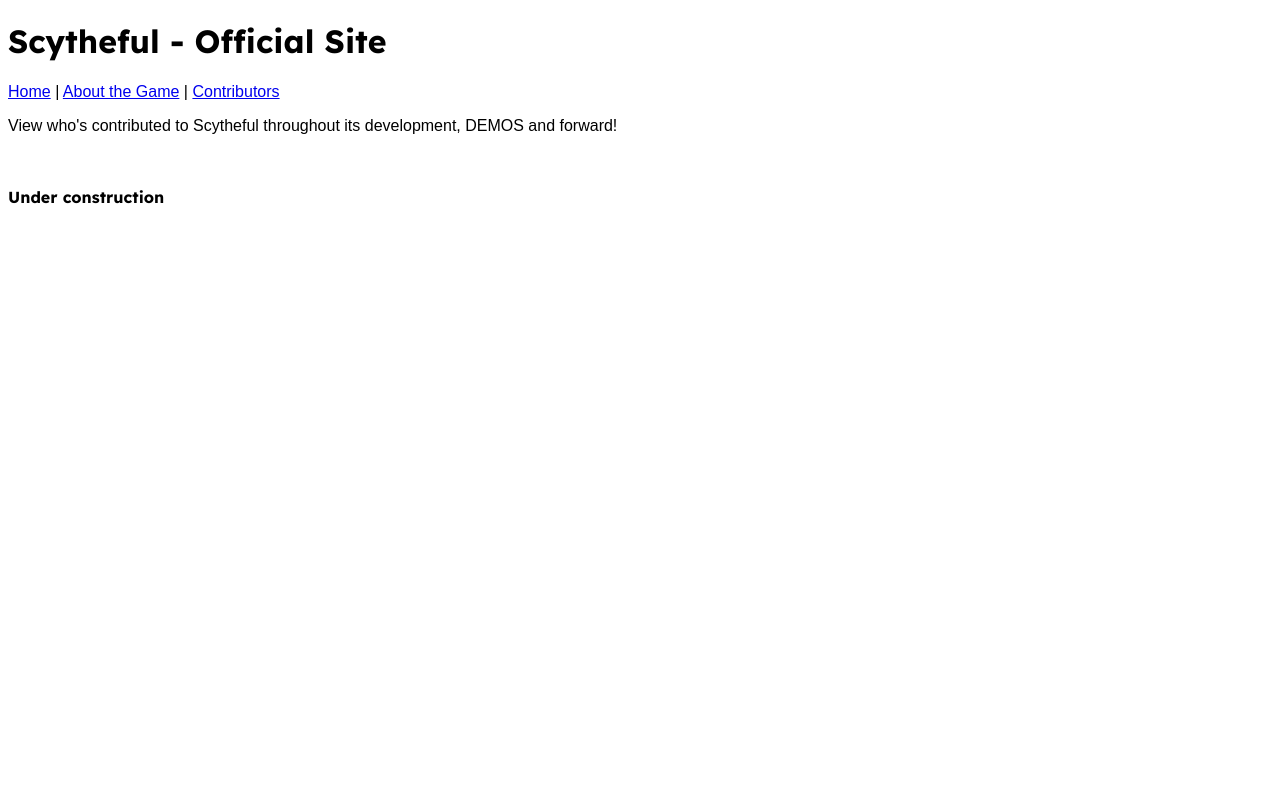
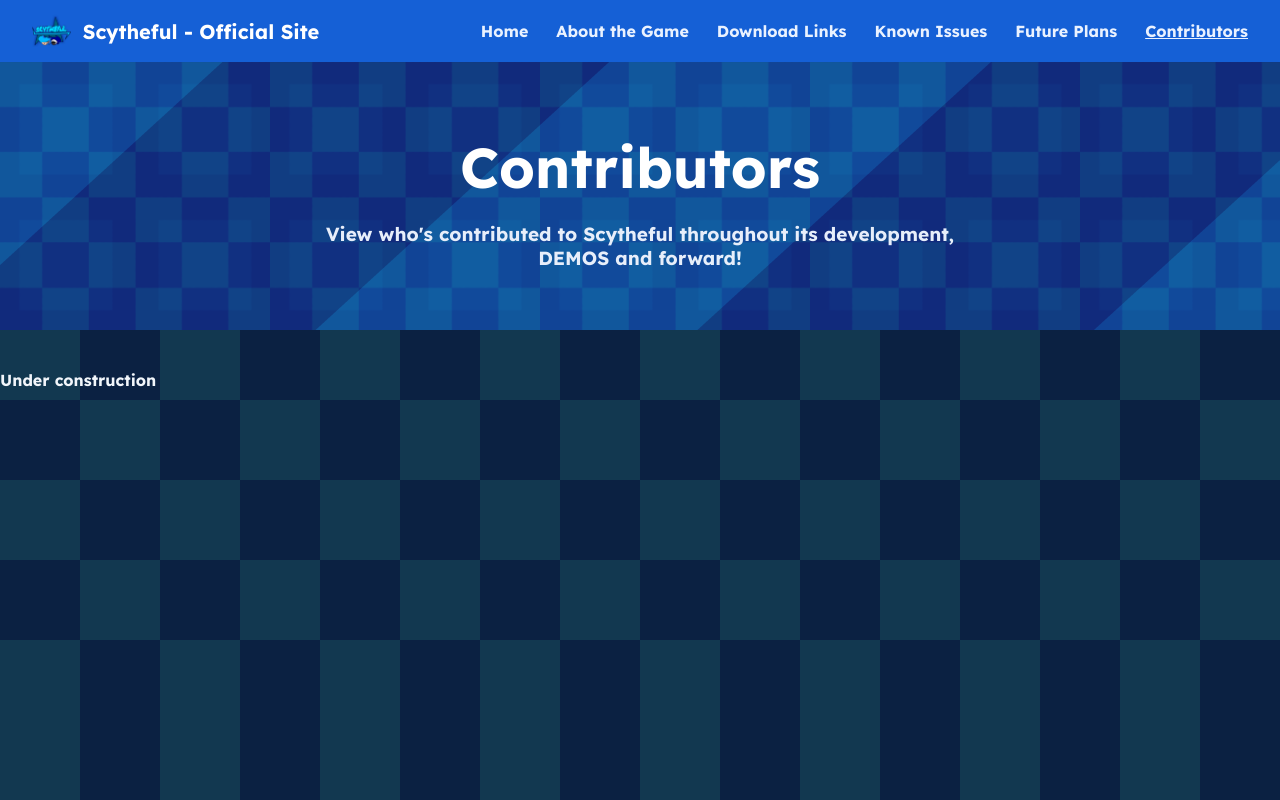
Before and after one commit to ScythefulGame/scythefulgame.github.io, a plain HTML site: page contributors.html in a window 1280 px wide. Drawn offline with Linux system fonts and the light colour scheme; a web font is replaced by a local one.

Commit message:
test contributors again
yeah

```diff
--- a/contributors.html
+++ b/contributors.html
@@ -1,10 +1,14 @@
 <!DOCTYPE html>
-<html>
+<html lang="en">
+    <head>
+        <meta charset="UTF-8">
+        <title>Contributors - Scytheful</title>
+
         <style>
             @font-face
             {
                 font-family: 'Lexend';
-            src: url('assets/fonts/Lexend/Lexend-Reguar.ttf') format('truetype');
+                src: url('assets/fonts/Lexend/Lexend-Regular.ttf') format('truetype');
                 font-weight: normal;
                 font-style: normal;
             }
@@ -16,34 +20,133 @@
                 font-style: normal;
             }
 
+            :root
+            {
+                --bg-navy: #0a1c33;
+                --header-blue: #1560d6;
+                --banner-blue: #1a3f78;
+                --hero-navy: #0d2544;
+                --accent-cyan: #38b3ff;
+                --text-white: #f2f6fb;
+            }
+
             body
             {
+                margin: 0;
                 font-family: 'Lexend', sans-serif;
+                color: var(--text-white);
+
+                background-color: var(--bg-navy);
+                background-image: url('assets/generic_items/dark_checkers.png');
+                background-repeat: repeat;
             }
+
+            /* ---------- HEADER ---------- */
+            header
+            {
+                display: flex;
+                align-items: center;
+                justify-content: space-between;
+                background: var(--header-blue);
+                padding: 14px 32px;
+            }
+
+            .brand
+            {
+                display: flex;
+                align-items: center;
+                gap: 12px;
+            }
+
+            .brand img
+            {
+                height: 34px;
+            }
+
+            .brand span
+            {
+                font-weight: bold;
+                font-size: 20px;
+                color: #fff;
+            }
+
+            nav
+            {
+                display: flex;
+                gap: 28px;
+            }
+
+            nav a
+            {
+                color: #eaf2ff;
+                font-weight: 600;
+                text-decoration: none;
+            }
+
+            nav a:hover,
+            nav a.active
+            {
+                text-decoration: underline;
+            }
+
+            /* ---------- HERO ---------- */
+            .hero
+            {
+                text-align: center;
+                padding: 70px 24px 60px;
+                background-color: var(--hero-navy);
+
+                background-image: url('assets/generic_items/lined_background_alt.png');
+                background-repeat: repeat;
+            }
+
+            .hero h1
+            {
+                font-size: 56px;
+                font-weight: 800;
+                margin: 0 0 20px;
+                color: #fff;
+            }
+
+            .hero p
+            {
+                font-size: 19px;
+                font-weight: 600;
+                max-width: 700px;
+                margin: 0 auto;
+                color: #e7eefa;
+            }
+
         </style>
+    </head>
 
+    <body>
         <header>
-        <h1>
+            <div class="brand">
+                <img src="assets/game_graphics/main_logo.png" alt="Scytheful logo">
+                <span>
                     Scytheful - Official Site
-        </h1>
+                </span>
+            </div>
             <nav>
-            <a href="/">Home</a> |
-            <a href="about-the-game">About the Game</a> |
-            <a href="contributors">Contributors</a>
+                <a href="/">Home</a>
+                <a href="about-the-game">About the Game</a>
+                <a href="download-links">Download Links</a>
+                <a href="known-issues">Known Issues</a>
+                <a href="future-plans">Future Plans</a>
+                <a href="contributors" class="active">Contributors</a>
             </nav>
         </header>
 
-    <body>
-        <title stype="text-align: center;">
+    <section class="hero">
+        <h1>
             Contributors
-        </title>
+        </h1>
 
-        <p stype="text-align: center; font-size: 18px;">
+        <p>
             View who's contributed to Scytheful throughout its development, DEMOS and forward!
         </p>
-        <!-- <h1 style="color: #38b3ff">
-            Scytheful - Contributors
-        </h1> -->
+    </section>
 
     <br>
     <br>
```
Also changed, not shown: about-the-game.html (+6 -5 lines), index.html (+5 -1 lines), assets/game_graphics/main_logo.png (added), assets/generic_items/dark_checkers.png (added). Lines whose indentation alone changed are shown as unchanged.
